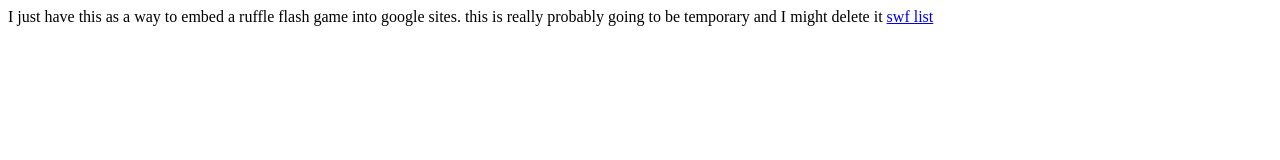
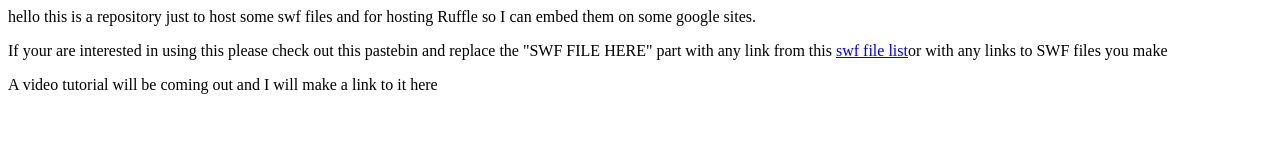
Before and after one commit to XxSIBxX/ruffleembedsetup112, a plain HTML site: page index.html in a window 1280 px wide. Drawn offline with Linux system fonts and the light colour scheme.

Commit message:
Update index.html

```diff
--- a/index.html
+++ b/index.html
@@ -1,3 +1,3 @@
-I just have this as a way to embed a ruffle flash game into google sites. this is really probably going to be temporary and I might delete it
-
-<a href="https://xxsibxx.github.io/ruffleembedsetup112/swf/">swf list</a>
+<p>hello this is a repository just to host some swf files and for hosting Ruffle so I can embed them on some google sites.</p>
+<p>If your are interested in using this please check out this pastebin and replace the "SWF FILE HERE" part with any link from this <a href="https://xxsibxx.github.io/ruffleembedsetup112/swf/">swf file list</a>or with any links to SWF files you make</p>
+<p>A video tutorial will be coming out and I will make a link to it here</p>
```
